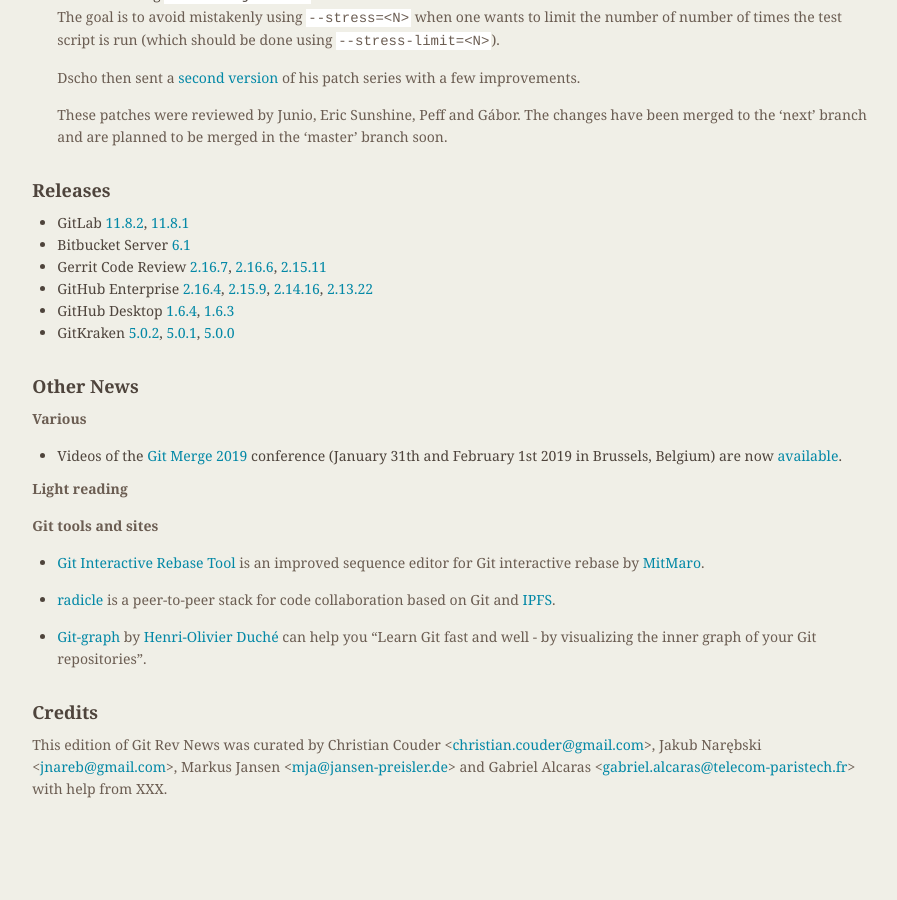
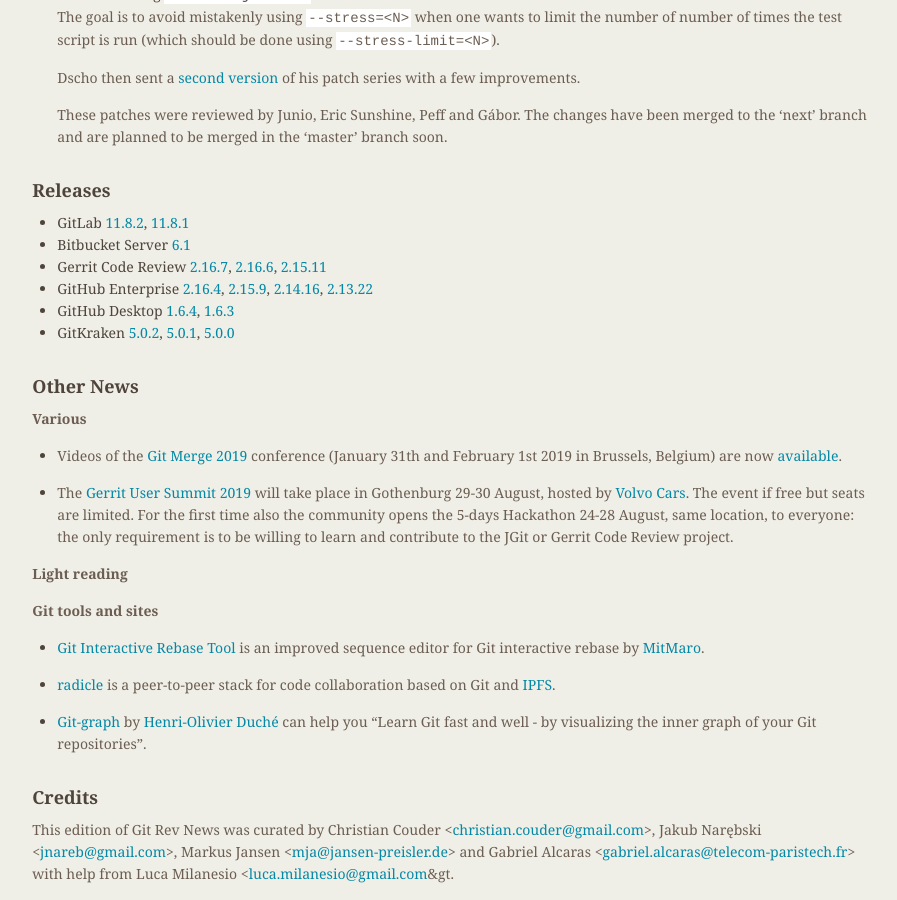
Before and after one commit to git/git.github.io, a Jekyll site: the page built from rev_news/drafts/edition-49.md, in a window 1280 px wide and 900 px high, scrolled down 1164 px. Shown: the whole window, without its empty margins (339-1236 px from the left). Built offline with Jekyll 4.4.1, drawn with Linux system fonts in a browser that asks for light colours; before the commit the page ends 1979 px from its top, so only the background shows below that.

Commit message:
Adding the Gerrit User Summit 2019 event

```diff
--- a/rev_news/drafts/edition-49.md
+++ b/rev_news/drafts/edition-49.md
@@ -139,6 +139,13 @@
   (January 31th and February 1st 2019 in Brussels, Belgium) are now
   [available](https://www.youtube.com/playlist?list=PL0lo9MOBetEFqBue4vNcTEnkBjgIQU1Q3).
 
+* The [Gerrit User Summit 2019](https://gus2019.eventbrite.com) will take place
+  in Gothenburg 29-30 August, hosted by [Volvo Cars](http://volvocars.com).
+  The event if free but seats are limited. For the first time also the community
+  opens the 5-days Hackathon 24-28 August, same location, to everyone: the only
+  requirement is to be willing to learn and contribute to the JGit or Gerrit
+  Code Review project.
+
 __Light reading__
 
 
@@ -163,4 +170,4 @@
 Jakub Narębski &lt;<jnareb@gmail.com>&gt;,
 Markus Jansen &lt;<mja@jansen-preisler.de>&gt; and
 Gabriel Alcaras &lt;<gabriel.alcaras@telecom-paristech.fr>&gt;
-with help from XXX.
+with help from Luca Milanesio &lt;<luca.milanesio@gmail.com>&gt.
```
